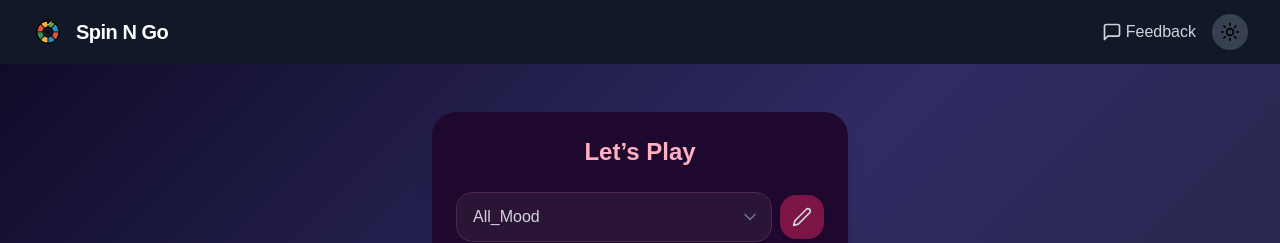
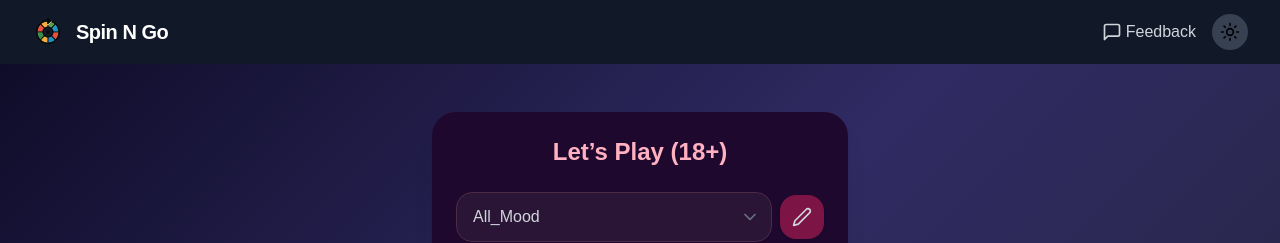
Before and after one commit to Thummar-harsh/spinngo, a React (Vite) app: page /im18 in a window 1280 px wide. Shown: the top 243 px of the page. Built offline with nearby package versions, Linux system fonts and the light colour scheme.

Commit message:
small 18

```diff
--- a/src/pages/Im18.tsx
+++ b/src/pages/Im18.tsx
@@ -103,7 +103,7 @@ const Im18 = () => {
   return (
     <div className="flex-grow max-w-md mx-auto pt-12 p-4">
     <div className="bg-[#2b0a3d] dark:bg-[#1f082e] rounded-3xl shadow-xl p-6 space-y-6">
-      <h2 className="text-2xl font-bold text-[#ff8a9a] dark:text-[#ffb1c1] mb-4 text-center">Let’s Play</h2>
+      <h2 className="text-2xl font-bold text-[#ff8a9a] dark:text-[#ffb1c1] mb-4 text-center">Let’s Play (18+)</h2>
 
       <div className="flex items-center gap-2">
         <div className="relative flex-1">
```
